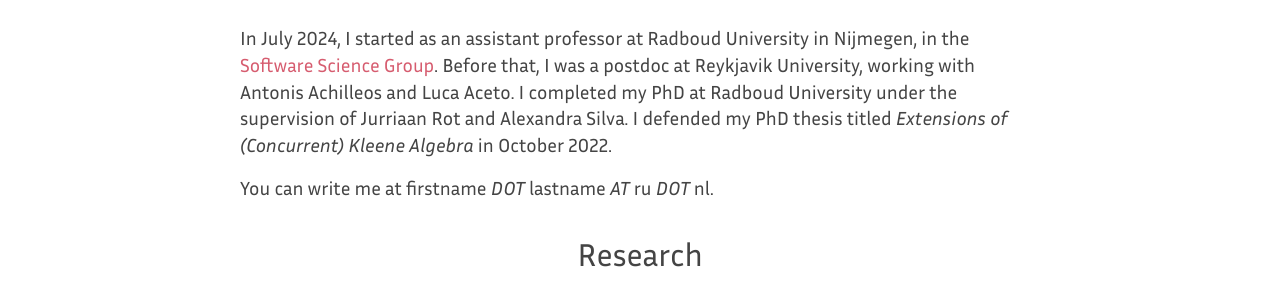
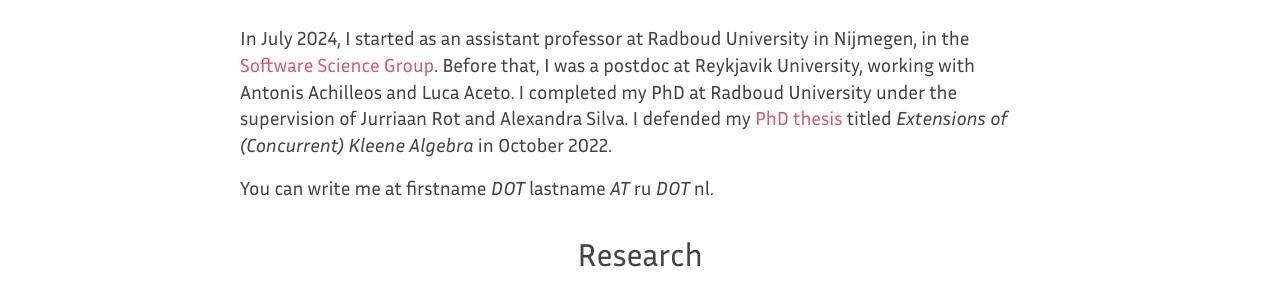
Before and after one commit to janawagemaker/janawagemaker.github.io, a Jekyll site: the page built from index.md, in a window 1280 px wide. Shown: the part 177-475 px from the top of the page. Built offline with Jekyll 4.4.1, drawn with Linux system fonts in a browser that asks for light colours; some of the changed lines change nothing that is shown.

Commit message:
link to phd

```diff
--- a/index.md
+++ b/index.md
@@ -7,8 +7,10 @@
 Nijmegen, in the [Software Science Group]. Before that, I was a postdoc at
 Reykjavik University, working with Antonis Achilleos and Luca Aceto. I completed
 my PhD at Radboud University under the supervision of Jurriaan Rot and Alexandra
-Silva. I defended my PhD thesis titled _Extensions of (Concurrent) Kleene
+Silva. I defended my [PhD thesis] titled _Extensions of (Concurrent) Kleene
 Algebra_ in October 2022.
+
+[PhD thesis]: https://ipa.win.tue.nl/?event=extensions-of-concurrent-kleene-algebra
 
 You can write me at firstname _DOT_ lastname _AT_ ru _DOT_ nl.
 
```
